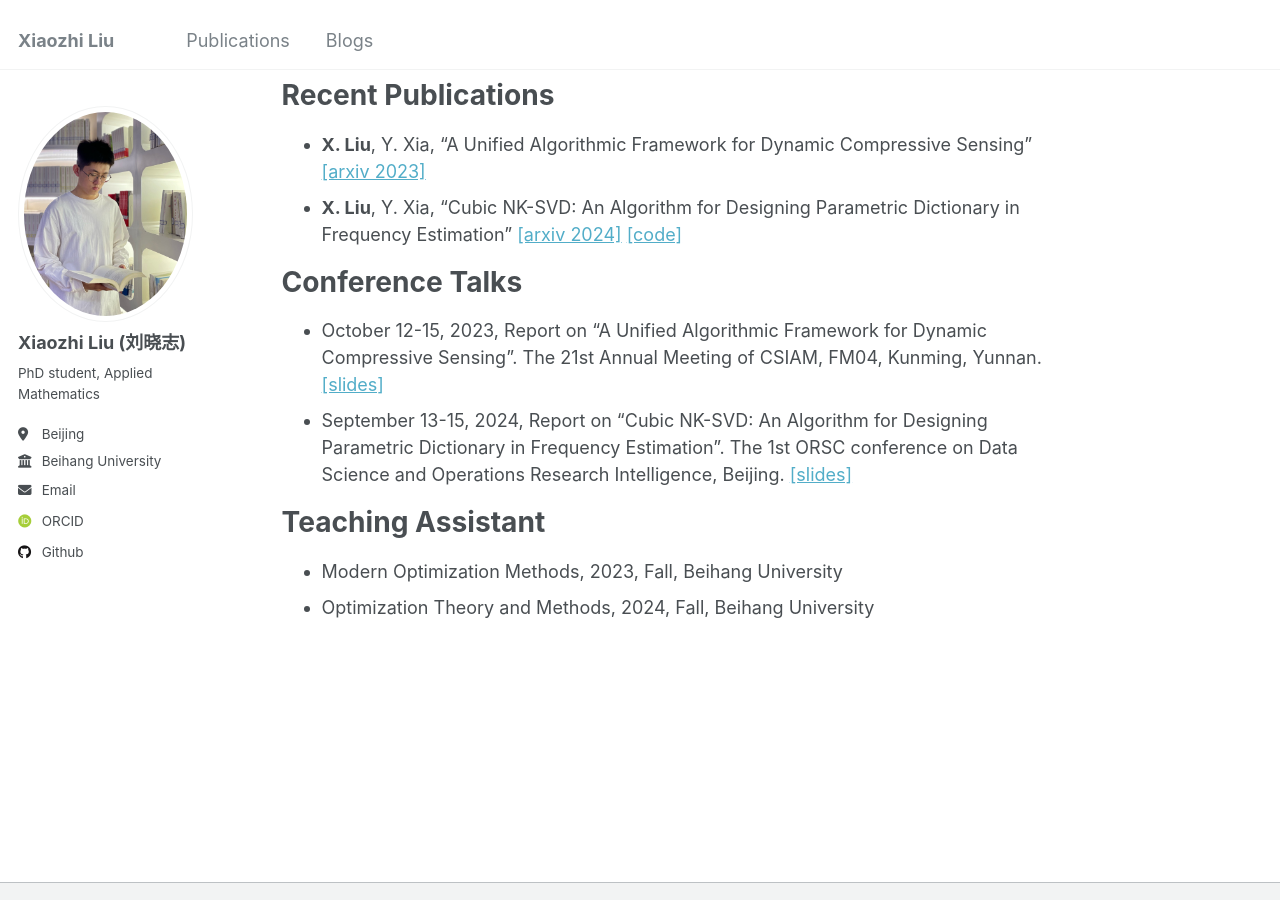
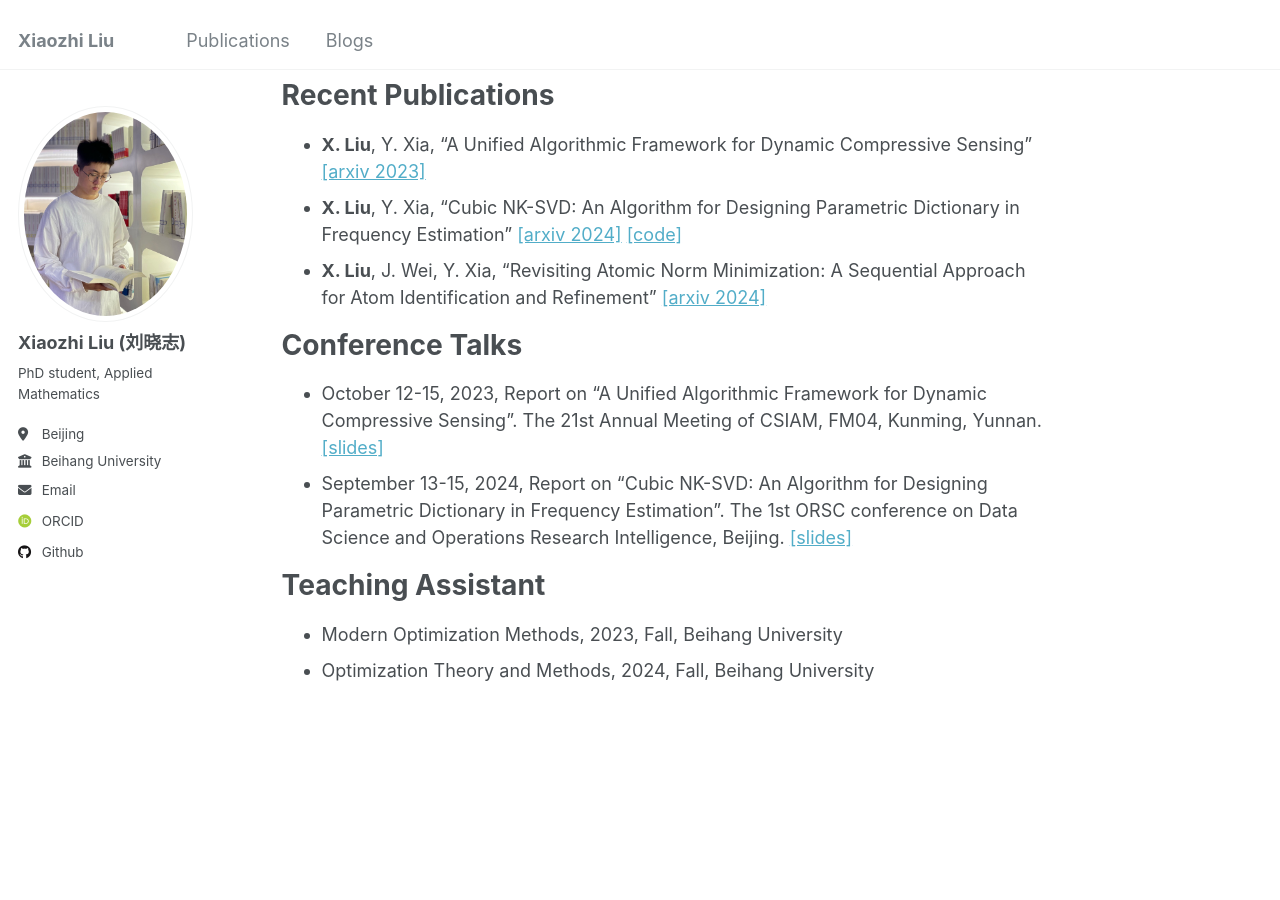
Before and after one commit to xzliu-opt/xzliu-opt.github.io, a Jekyll site: the page built from _pages/about.md, in a window 1280 px wide and 900 px high, scrolled down 416 px. Built offline with Jekyll 4.4.1, drawn with Linux system fonts in a browser that asks for light colours; some web fonts are replaced.

Commit message:
Update about.md

```diff
--- a/_pages/about.md
+++ b/_pages/about.md
@@ -22,6 +22,7 @@
 ======
 - **X. Liu**, Y. Xia, "A Unified Algorithmic Framework for Dynamic Compressive Sensing" [[arxiv 2023]](https://arxiv.org/abs/2310.07202)
 - **X. Liu**, Y. Xia, "Cubic NK-SVD: An Algorithm for Designing Parametric Dictionary in Frequency Estimation" [[arxiv 2024]](https://arxiv.org/abs/2408.03708) [[code]](https://github.com/xzliu-opt/Cubic-NK-SVD)
+- **X. Liu**, J. Wei, Y. Xia, "Revisiting Atomic Norm Minimization: A Sequential Approach for Atom Identification and Refinement" [[arxiv 2024]](https://arxiv.org/abs/2411.08459)
 
 Conference Talks
 ======
```
